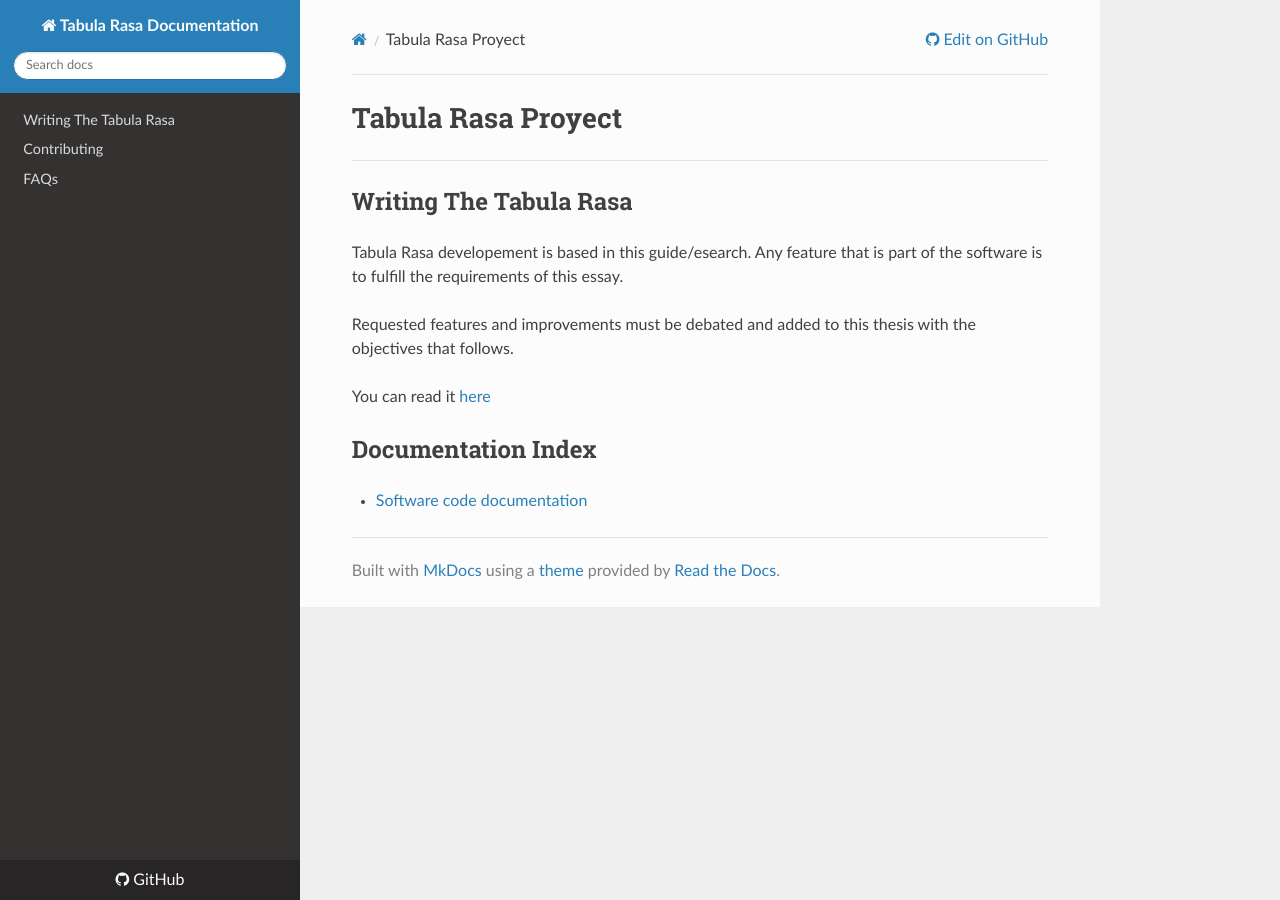
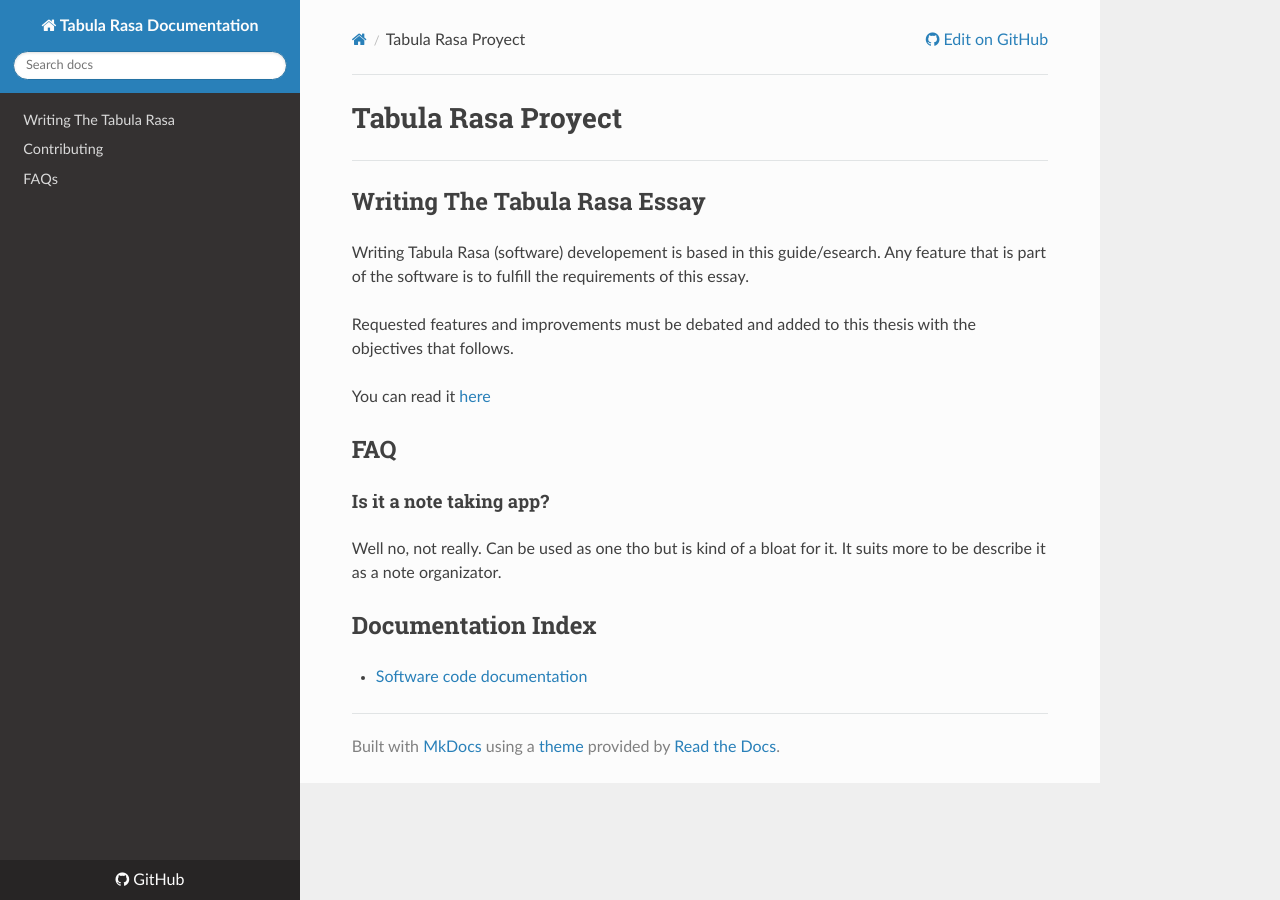
Before and after one commit to SebastianRValdivia/TabulaRasaProject, an MkDocs documentation site: the page built from docs/index.md, in a window 1280 px wide. Built offline with MkDocs 1.6.1, drawn with Linux system fonts in a browser that asks for light colours; nearby versions of some CDN libraries.

Commit message:
Add FAQ to docs

```diff
--- a/docs/index.md
+++ b/docs/index.md
@@ -1,14 +1,18 @@
 # Tabula Rasa Proyect
 -------------------------------------------------------------------------------
 
-## Writing The Tabula Rasa
+## Writing The Tabula Rasa Essay
 
-Tabula Rasa developement is based in this guide/esearch. Any feature that is part of the software is to fulfill the requirements of this essay.
+Writing Tabula Rasa (software) developement is based in this guide/esearch. Any feature that is part of the software is to fulfill the requirements of this essay.
 
 Requested features and improvements must be debated and added to this thesis with the objectives that follows.
 
 You can read it [here](WritingTheTabulaRasa/index.md)
 
+## FAQ
+
+#### Is it a note taking app?
+Well no, not really. Can be used as one tho but is kind of a bloat for it. It suits more to be describe it as a note organizator.
+
 ## Documentation Index
-
 - [Software code documentation](SoftwareCodeDocumentation/index.md)
```
